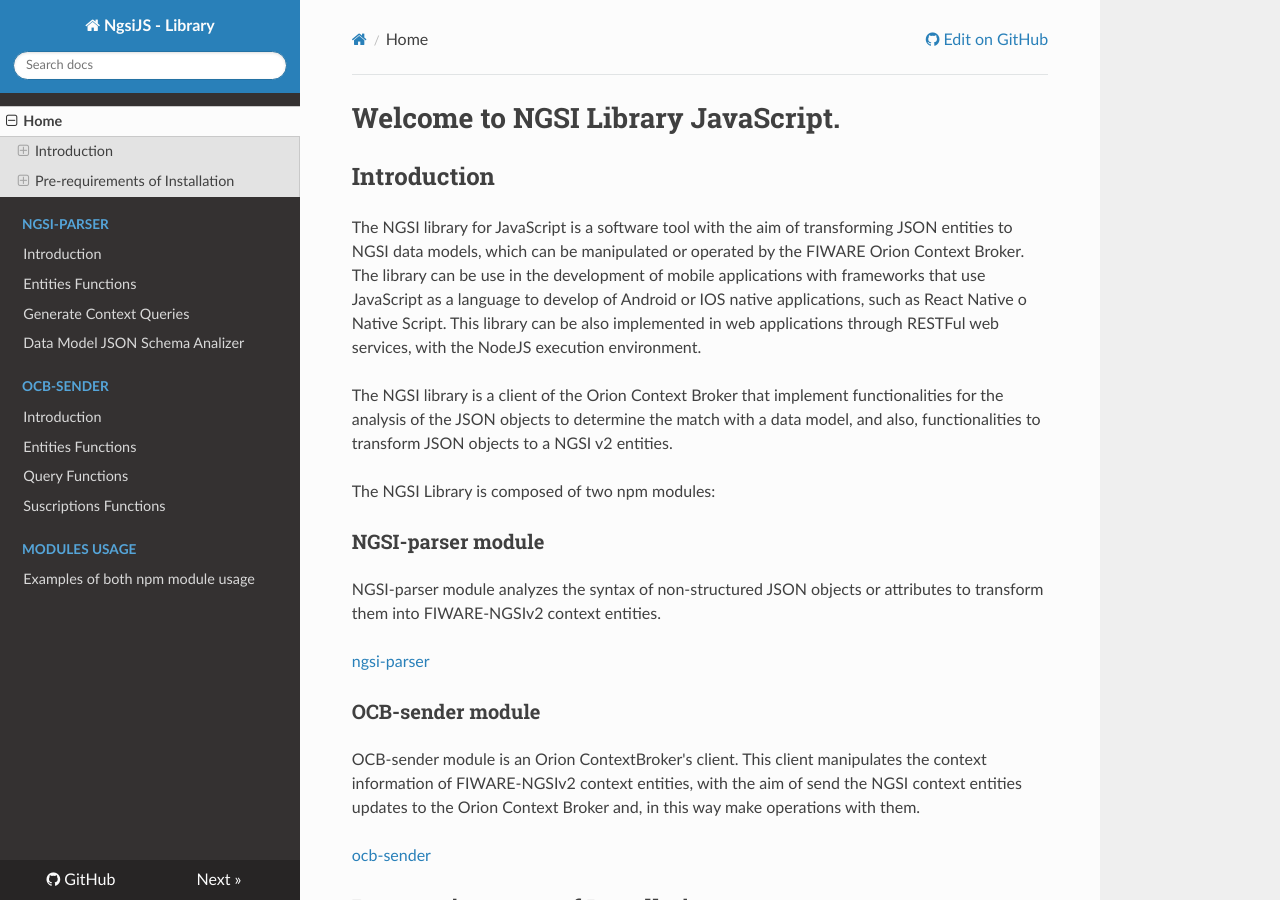
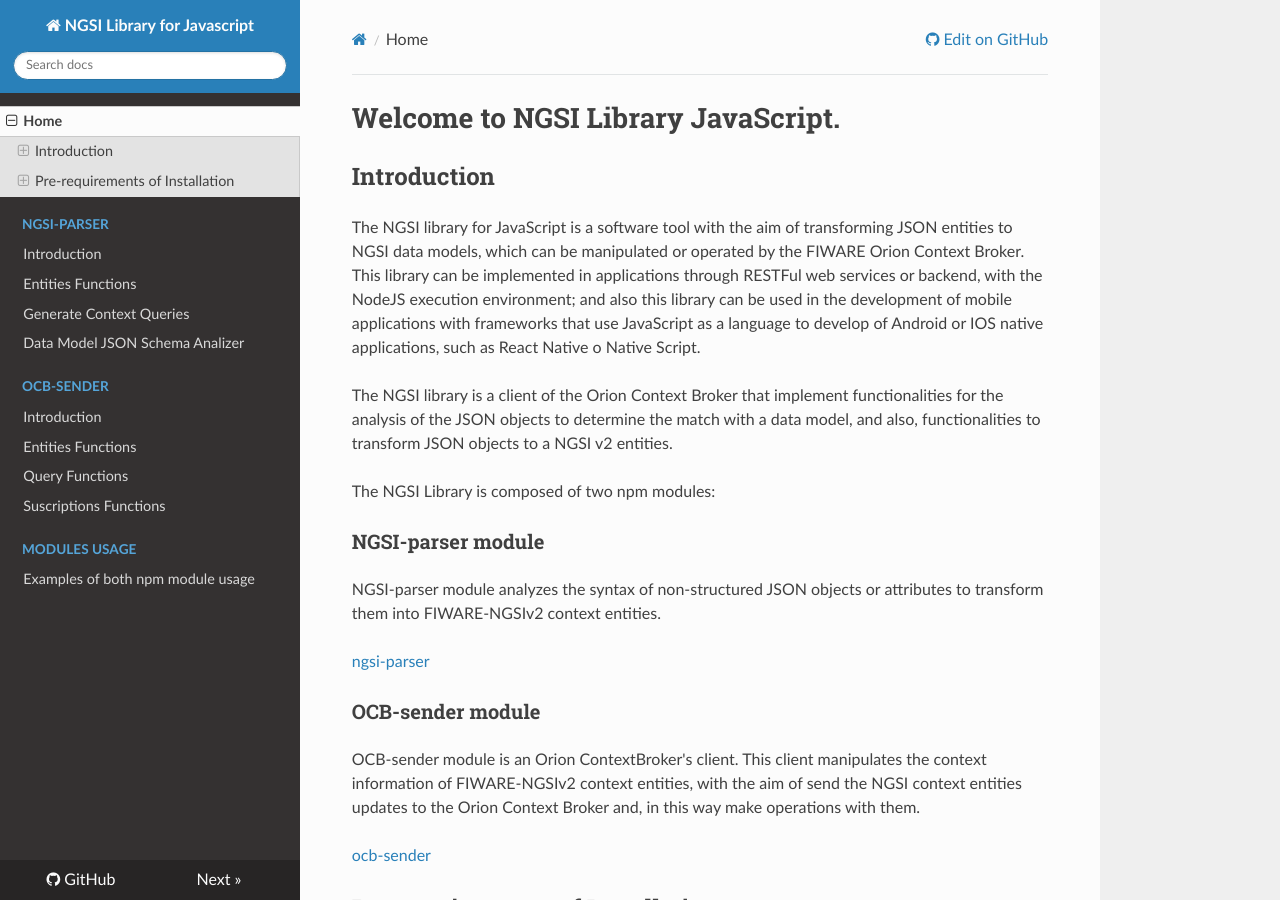
Before and after one commit to cenidetiot/ngsi-js-library, an MkDocs documentation site: the page built from doc/index.md, in a window 1280 px wide and 900 px high. Built offline with MkDocs 1.6.1, drawn with Linux system fonts in a browser that asks for light colours; nearby versions of some CDN libraries; comment, search, counter and statistics services are not loaded; old or Windows-style settings are respelled for this version of MkDocs.

Commit message:
update docs

```diff
--- a/doc/index.md
+++ b/doc/index.md
@@ -1,7 +1,8 @@
 # Welcome to NGSI Library JavaScript.
 
 ## Introduction
-The NGSI library for JavaScript is a software tool with the aim of transforming JSON entities to NGSI data models, which can be manipulated or operated by the FIWARE Orion Context Broker. The library can be use in the development of mobile applications with frameworks that use JavaScript as a language to develop of Android or IOS native applications, such as React Native o Native Script. This library can be also implemented in web applications through RESTFul web services, with the NodeJS execution environment.
+
+The NGSI library for JavaScript is a software tool with the aim of transforming JSON entities to NGSI data models, which can be manipulated or operated by the FIWARE Orion Context Broker. This library can be implemented in  applications through RESTFul web services or backend, with the NodeJS execution environment; and also this library can be used in the development of mobile applications with frameworks that use JavaScript as a language to develop of Android or IOS native applications, such as React Native o Native Script.
 
 The NGSI library is a client of the Orion Context Broker that implement functionalities for the analysis of the JSON objects to determine the match with a data model, and also, functionalities to transform JSON objects to a NGSI v2 entities.
 
--- a/mkdocs.yml
+++ b/mkdocs.yml
@@ -1,4 +1,4 @@
-site_name: NgsiJS - Library
+site_name: NGSI Library for Javascript
 site_description: Library NGSI
 docs_dir: doc/
 pages:
```
Also changed, not shown: README.md (+9 -7 lines).
